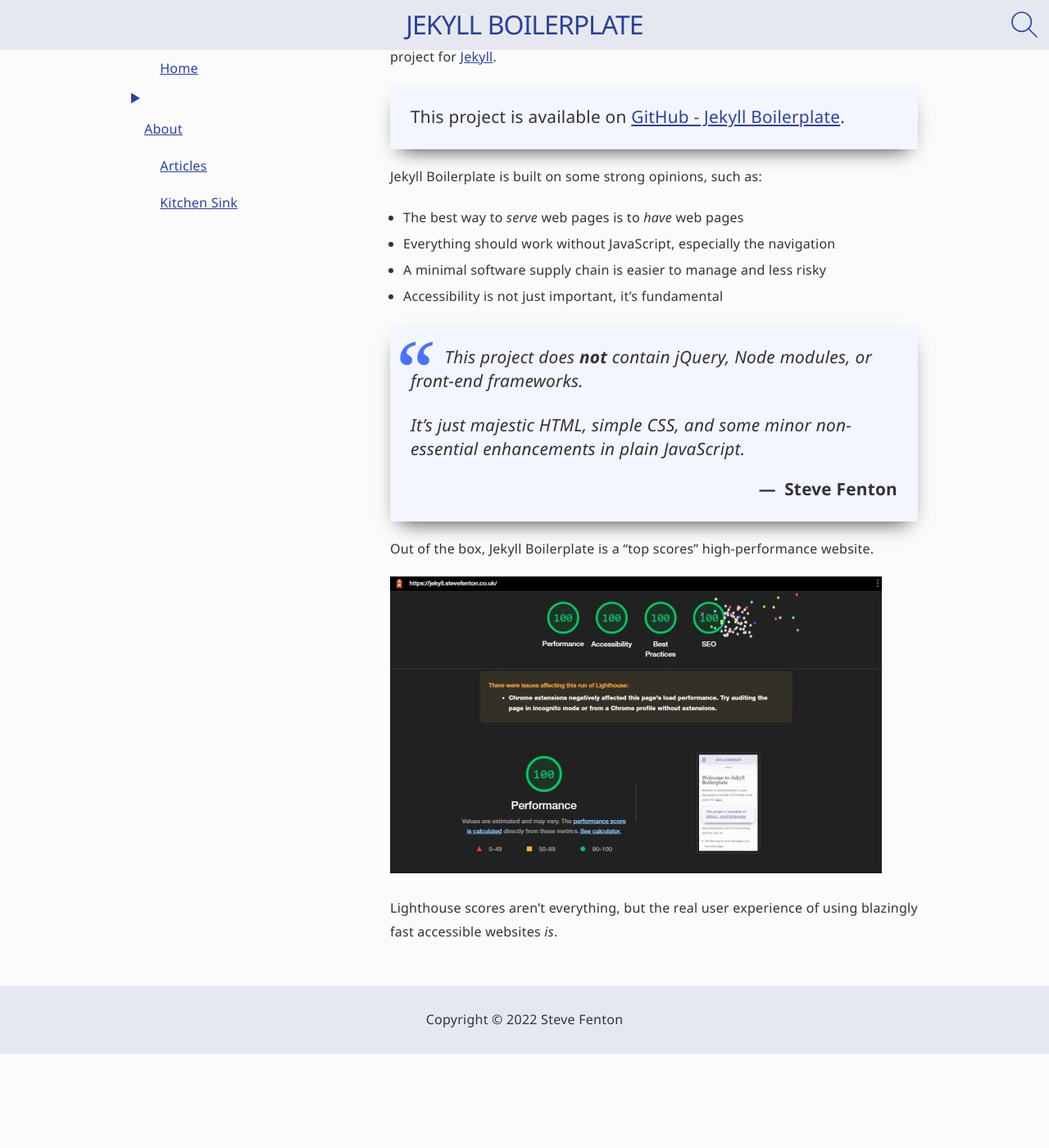
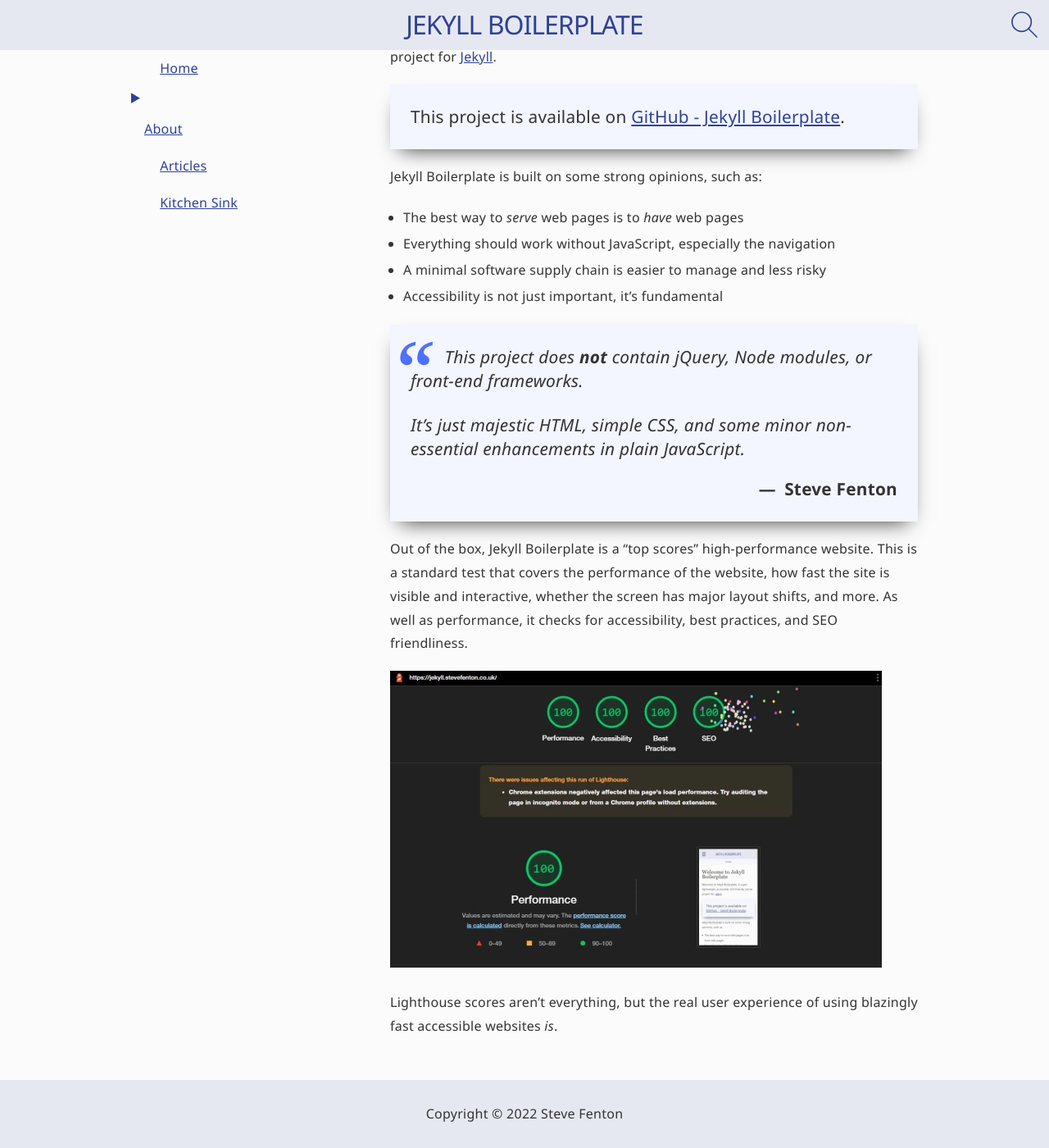
Before and after one commit to Steve-Fenton/jekyll-boilerplate, a Jekyll site: the page built from index.md, in a window 1280 px wide and 1400 px high, scrolled down 187 px. Shown: the whole window at 82% size. Built offline with Jekyll 4.4.1, drawn with Linux system fonts in a browser that asks for light colours; before the commit the page ends 1472 px from its top, so only the background shows below that.

Commit message:
Header improvemtn

```diff
--- a/assets/css/main.css
+++ b/assets/css/main.css
@@ -309,6 +309,8 @@
 .site-title {
     letter-spacing: -1px;
     text-transform: uppercase;
+    margin: 0 30px;
+    display: block;
 }
 
 .navigation-icon {
--- a/index.md
+++ b/index.md
@@ -27,7 +27,7 @@
 >
 > It's just majestic HTML, simple CSS, and some minor non-essential enhancements in plain JavaScript. <cite>Steve Fenton</cite>
 
-Out of the box, Jekyll Boilerplate is a "top scores" high-performance website.
+Out of the box, Jekyll Boilerplate is a "top scores" high-performance website. This is a standard test that covers the performance of the website, how fast the site is visible and interactive, whether the screen has major layout shifts, and more. As well as performance, it checks for accessibility, best practices, and SEO friendliness.
 
 ![Jekyll Boilerplate lighthouse score of 100 in performance, accessibility, SEO, and best practices](/assets/img/lighthouse-scores.webp){:loading="lazy"}
 
```
